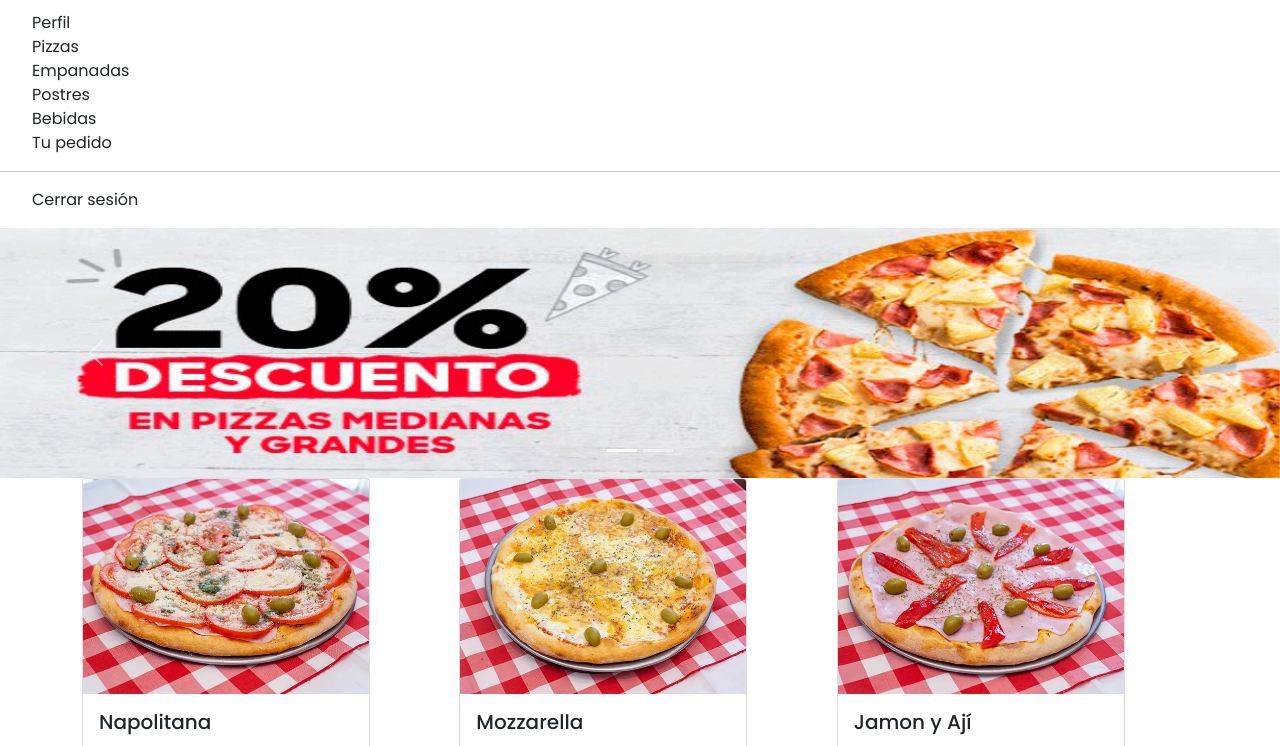
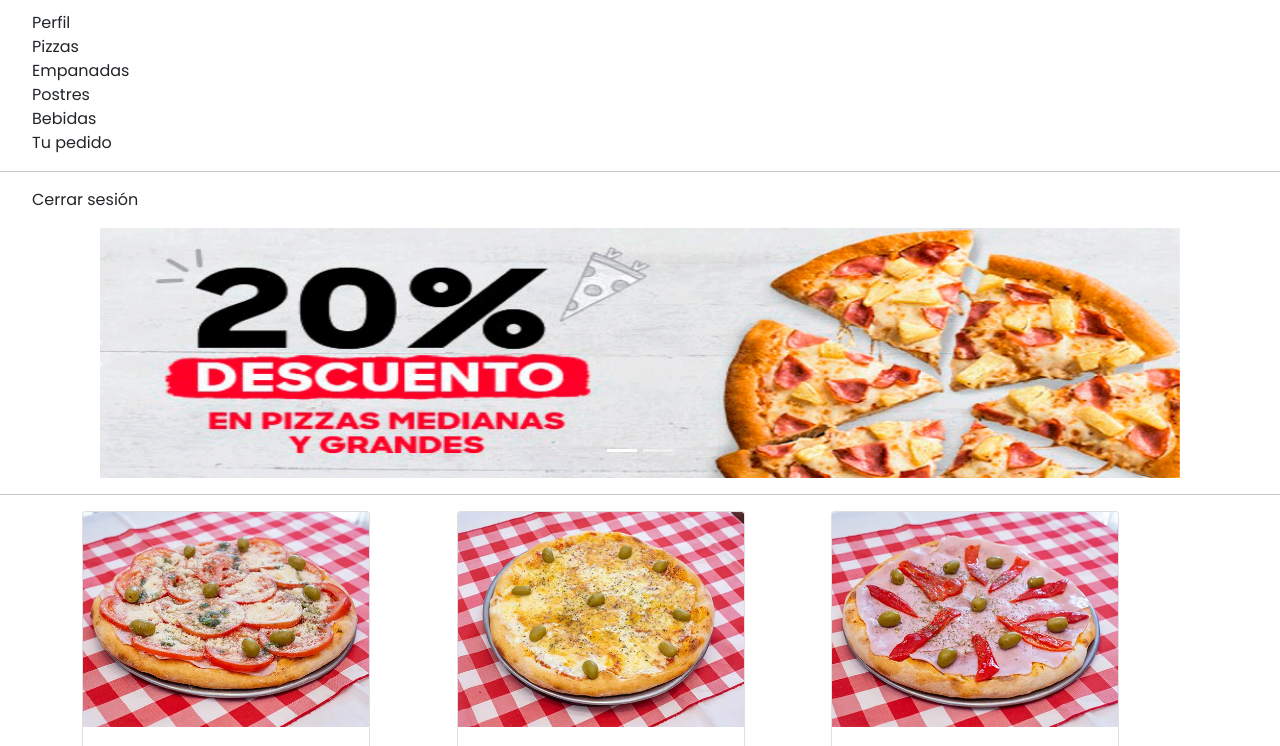
Before and after one commit to FranklinZ12/CiaoPizza, a website: page public/pizzas.html in a window 1280 px wide. Shown: the part 54-800 px from the top of the page. Drawn offline with nearby package versions, Linux system fonts and the light colour scheme.

Commit message:
modificacón en las cards y slider

```diff
--- a/public/pizzas.html
+++ b/public/pizzas.html
@@ -69,7 +69,7 @@
         </div>
     </aside>
     <section>
-        <div id="carouselExampleIndicators" class="carousel slide" data-bs-ride="carousel">
+        <div id="carouselExampleIndicators" class="carousel slide separacion" data-bs-ride="carousel">
             <div class="carousel-indicators">
                 <button type="button" data-bs-target="#carouselExampleIndicators" data-bs-slide-to="0" class="active"
                     aria-current="true" aria-label="Slide 1"></button>
@@ -96,9 +96,12 @@
             </button>
         </div>
     </section>
+
+    <hr />
+
     <section>
         <div class="container">
-            <div class="row g-3">
+            <div class="row g-2">
                 <div class="col-12 col-md-6 col-lg-4">
                     <div class="card caja" style="width: 18rem">
                         <img src="image/napolitana.jpg" class="card-img-top" alt="napolitana">
--- a/public/styles/pizzas.css
+++ b/public/styles/pizzas.css
@@ -35,3 +35,9 @@
   letter-spacing: 2px;
   color: var(--fondo);
 }
+
+.separacion{
+  padding-left: 100px;
+  padding-right: 100px;
+
+}
```
Also changed, not shown: public/team.html (+1 -1 lines).
